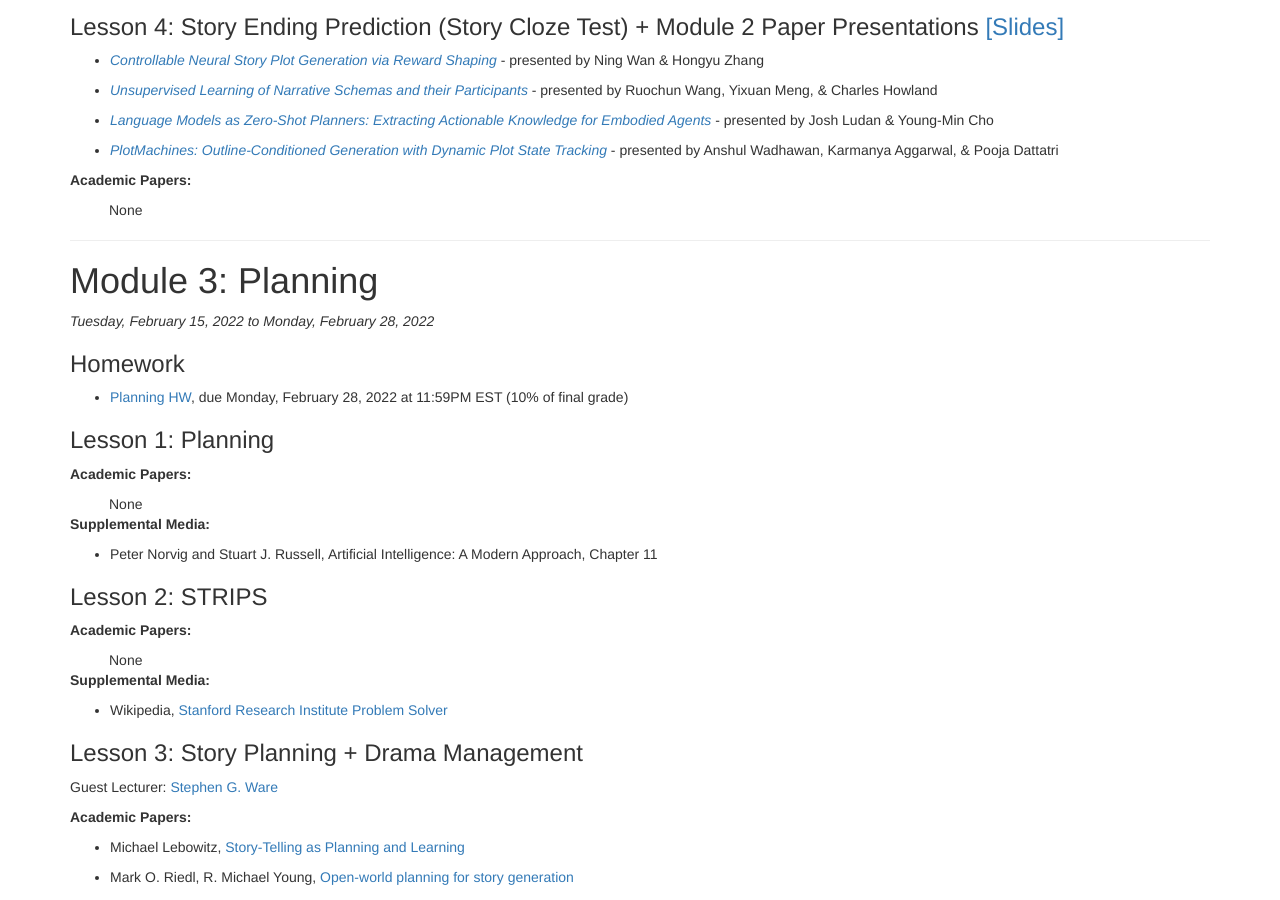
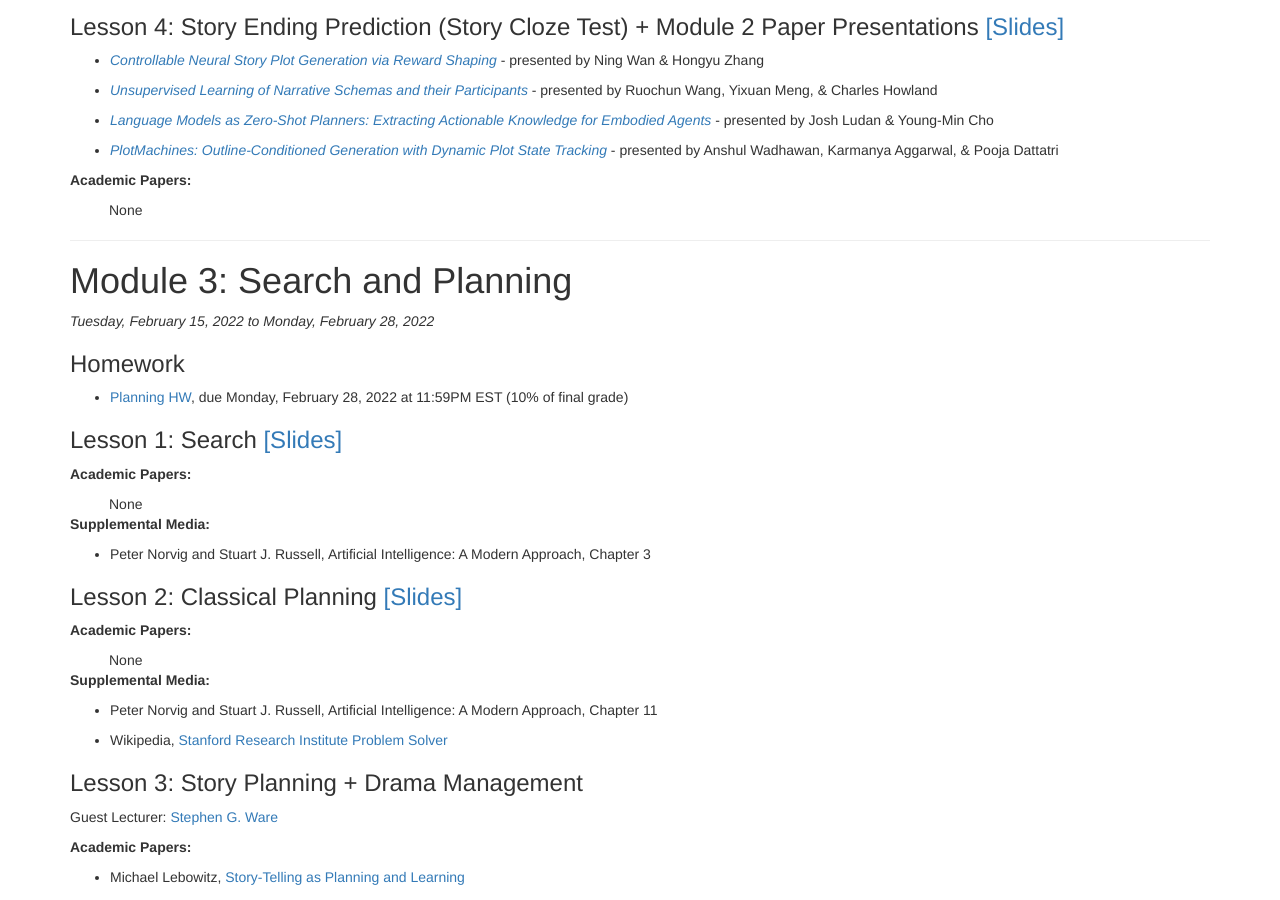
Before and after one commit to interactive-fiction-class/interactive-fiction-class.github.io, a Jekyll site: the page built from modules.md, in a window 1280 px wide and 900 px high, scrolled down 3168 px. Built offline with Jekyll 4.4.1, drawn with Linux system fonts in a browser that asks for light colours; nearby versions of some CDN libraries; a script that is not in the unit is left out.

Commit message:
Search and Planning lecture

```diff
--- a/_data/modules.yaml
+++ b/_data/modules.yaml
@@ -314,7 +314,7 @@
   module_number: 3
   start_date: 2022-02-15
   end_date: 2022-02-28
-  title: Planning
+  title: Search and Planning
   description:
   hw:
     -
@@ -323,14 +323,21 @@
       due_date: 2022-02-28
   lessons:
     -
-      title: Planning
+      title: Search
+      slides: https://interactive-fiction-class.org/slides/Search-and-Planning.pdf
+      video:
+      optional:
+        -
+          title: "Artificial Intelligence: A Modern Approach, Chapter 3"
+          authors: Peter Norvig and Stuart J. Russell
+    -
+      title: Classical Planning
+      slides: https://interactive-fiction-class.org/slides/Search-and-Planning.pdf
+      video:
       optional:
         -
           title: "Artificial Intelligence: A Modern Approach, Chapter 11"
           authors: Peter Norvig and Stuart J. Russell
-    -
-      title: STRIPS
-      optional:
         -
           title: Stanford Research Institute Problem Solver
           authors: Wikipedia
```
Also changed, not shown: 2 other files.
